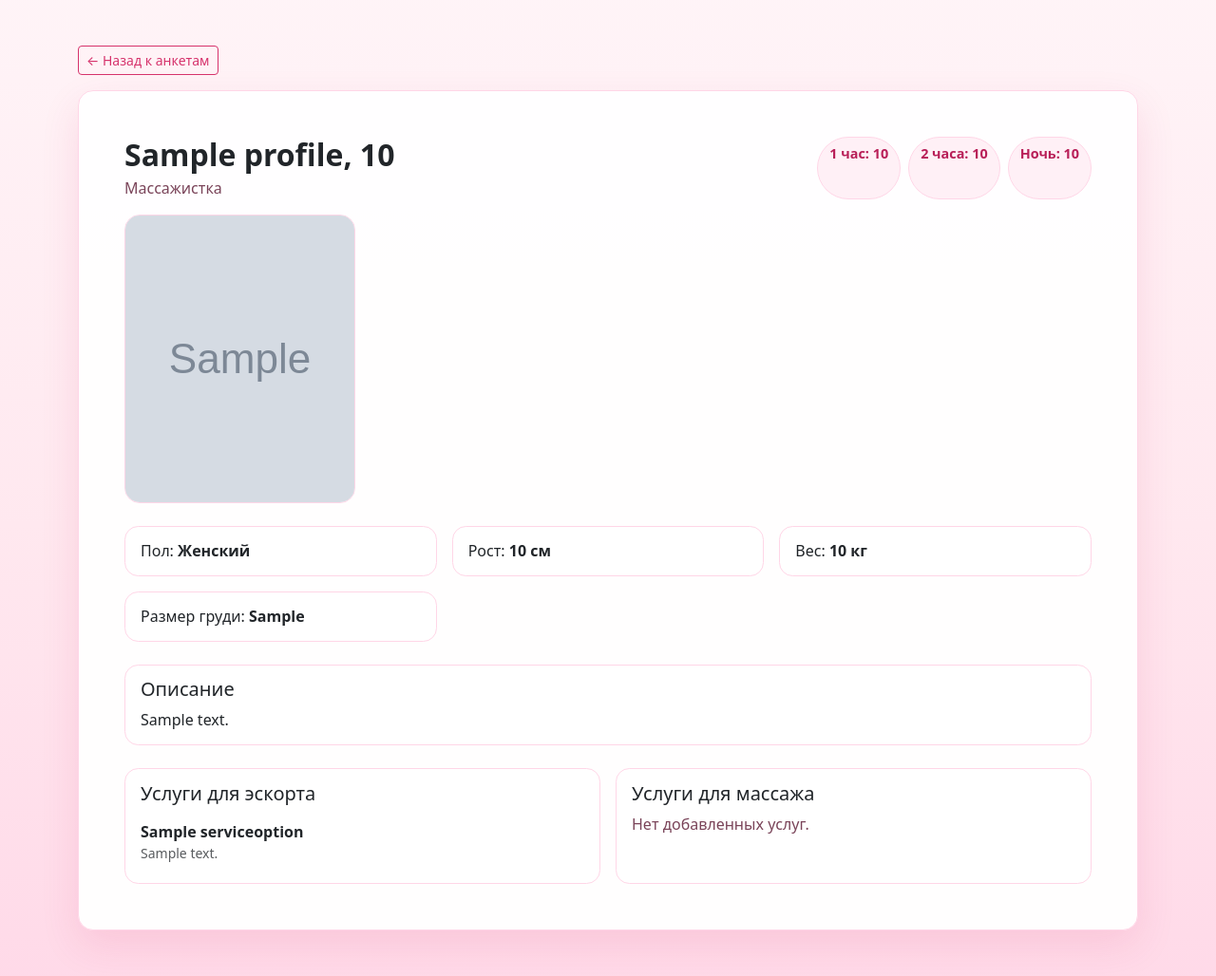
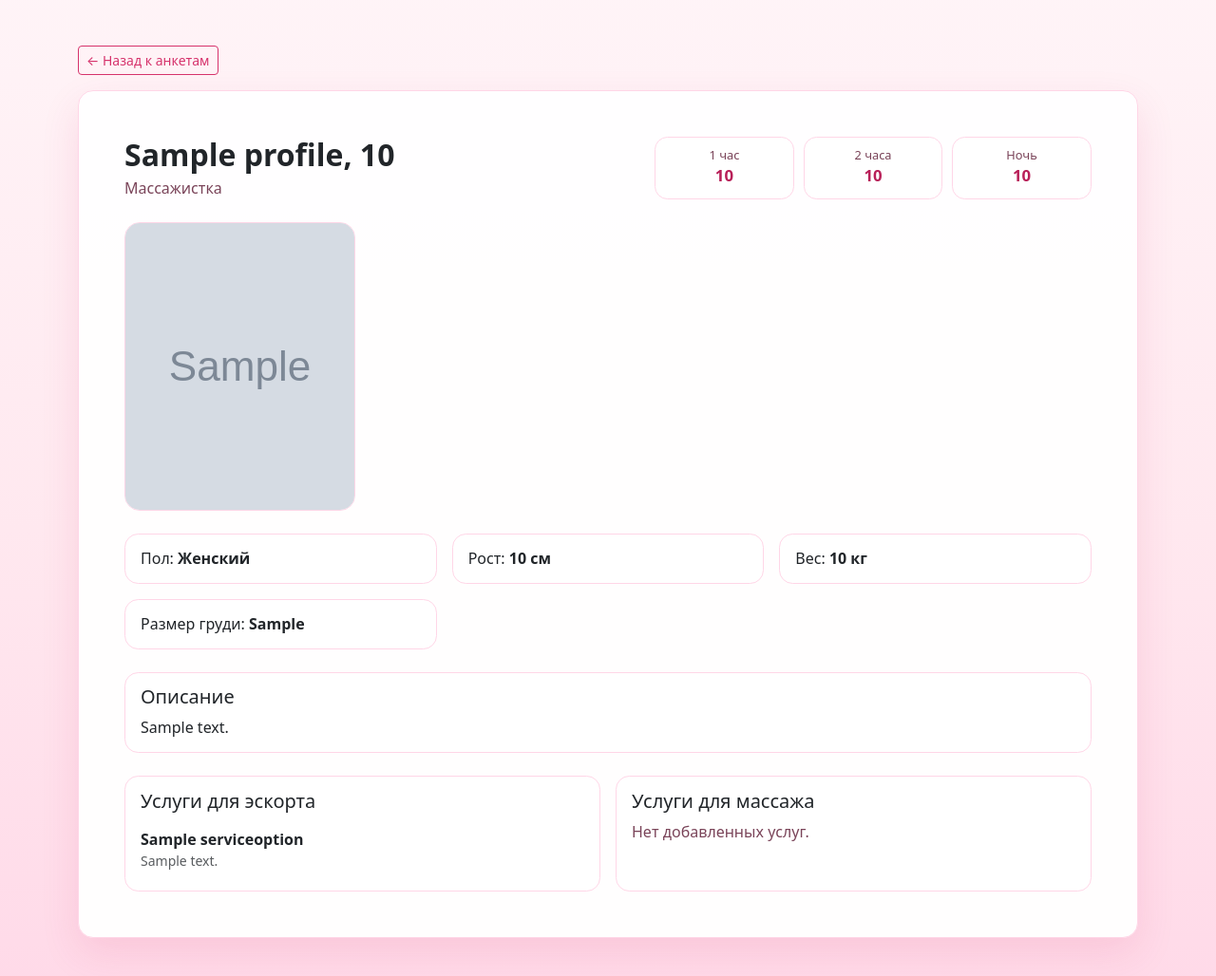
Before and after one commit to Shakhriyor10/inticom, a Django app: page /profiles/1/ in a window 1280 px wide. Shown: the part 56-1084 px from the top of the page at 95% size. Run offline with Django 3.2, Linux system fonts and the light colour scheme; tables that the repository leaves empty hold one stand-in row (values such as "Sample post"); grey boxes marked "Sample" are stand-in pictures.

Commit message:
Improve profile photo opening and cleaner price layout

```diff
--- a/templates/base.html
+++ b/templates/base.html
@@ -61,6 +61,12 @@
             border-radius: 1rem;
             border: 1px solid var(--theme-card-border);
         }
+        .detail-photo-link { display: block; }
+        .detail-photo-link:hover .detail-photo {
+            transform: translateY(-2px);
+            box-shadow: 0 12px 30px rgba(214, 51, 108, 0.2);
+        }
+        .detail-photo { transition: .2s ease; }
         .detail-info, .detail-block {
             border: 1px solid var(--theme-card-border);
             border-radius: .9rem;
@@ -81,6 +87,44 @@
             padding: .35rem .75rem;
             font-size: .9rem;
             font-weight: 600;
+        }
+        .price-grid {
+            display: grid;
+            grid-template-columns: repeat(3, minmax(120px, 1fr));
+            gap: .6rem;
+            width: min(460px, 100%);
+        }
+        .price-card {
+            border: 1px solid var(--theme-card-border);
+            border-radius: .85rem;
+            background: #fff;
+            padding: .55rem .7rem;
+            text-align: center;
+        }
+        .price-label {
+            font-size: .8rem;
+            color: var(--theme-muted);
+            margin-bottom: .15rem;
+        }
+        .price-value {
+            font-size: 1.05rem;
+            font-weight: 700;
+            color: var(--theme-primary-deep);
+            line-height: 1.2;
+        }
+        .photo-modal-content {
+            border: 1px solid var(--theme-card-border);
+            border-radius: 1rem;
+        }
+        .photo-modal-image {
+            width: 100%;
+            max-height: 75vh;
+            object-fit: contain;
+            border-radius: .75rem;
+            background: #fff;
+        }
+        @media (max-width: 575px) {
+            .price-grid { grid-template-columns: repeat(2, minmax(120px, 1fr)); }
         }
         .table thead th { white-space: nowrap; }
     </style>
--- a/templates/profile_detail.html
+++ b/templates/profile_detail.html
@@ -5,22 +5,38 @@
 
 <div class="card soft-card mb-4 overflow-hidden">
     <div class="card-body p-4 p-lg-5">
-        <div class="d-flex flex-column flex-lg-row justify-content-between gap-3 mb-3">
+        <div class="d-flex flex-column flex-lg-row justify-content-between gap-3 mb-4">
             <div>
                 <h1 class="h2 page-title mb-1">{{ profile.name }}, {{ profile.age }}</h1>
                 <p class="muted mb-0">{{ profile.get_profile_type_display }}</p>
             </div>
-            <div class="price-chip-wrap">
-                <span class="price-chip">1 час: {{ profile.price_per_hour|default:'—' }}</span>
-                <span class="price-chip">2 часа: {{ profile.price_for_two_hours|default:'—' }}</span>
-                <span class="price-chip">Ночь: {{ profile.price_for_night|default:'—' }}</span>
+            <div class="price-grid">
+                <div class="price-card">
+                    <div class="price-label">1 час</div>
+                    <div class="price-value">{{ profile.price_per_hour|default:'—' }}</div>
+                </div>
+                <div class="price-card">
+                    <div class="price-label">2 часа</div>
+                    <div class="price-value">{{ profile.price_for_two_hours|default:'—' }}</div>
+                </div>
+                <div class="price-card">
+                    <div class="price-label">Ночь</div>
+                    <div class="price-value">{{ profile.price_for_night|default:'—' }}</div>
+                </div>
             </div>
         </div>
 
         <div class="row g-3 mb-4">
             {% for photo in profile.photos.all %}
                 <div class="col-6 col-md-4 col-xl-3">
-                    <img class="detail-photo" src="{{ photo.image.url }}" alt="Фото {{ profile.name }} {{ forloop.counter }}">
+                    <a
+                        href="#"
+                        data-bs-toggle="modal"
+                        data-bs-target="#photoModal{{ photo.id }}"
+                        class="detail-photo-link"
+                    >
+                        <img class="detail-photo" src="{{ photo.image.url }}" alt="Фото {{ profile.name }} {{ forloop.counter }}">
+                    </a>
                 </div>
             {% empty %}
                 <div class="col-12">
@@ -71,4 +87,20 @@
         </div>
     </div>
 </div>
+
+{% for photo in profile.photos.all %}
+    <div class="modal fade" id="photoModal{{ photo.id }}" tabindex="-1" aria-hidden="true">
+        <div class="modal-dialog modal-dialog-centered modal-lg">
+            <div class="modal-content photo-modal-content">
+                <div class="modal-header border-0 pb-0">
+                    <h3 class="h6 mb-0">Фото {{ profile.name }} #{{ forloop.counter }}</h3>
+                    <button type="button" class="btn-close" data-bs-dismiss="modal" aria-label="Закрыть"></button>
+                </div>
+                <div class="modal-body pt-2">
+                    <img class="photo-modal-image" src="{{ photo.image.url }}" alt="Увеличенное фото {{ profile.name }} {{ forloop.counter }}">
+                </div>
+            </div>
+        </div>
+    </div>
+{% endfor %}
 {% endblock %}
```
